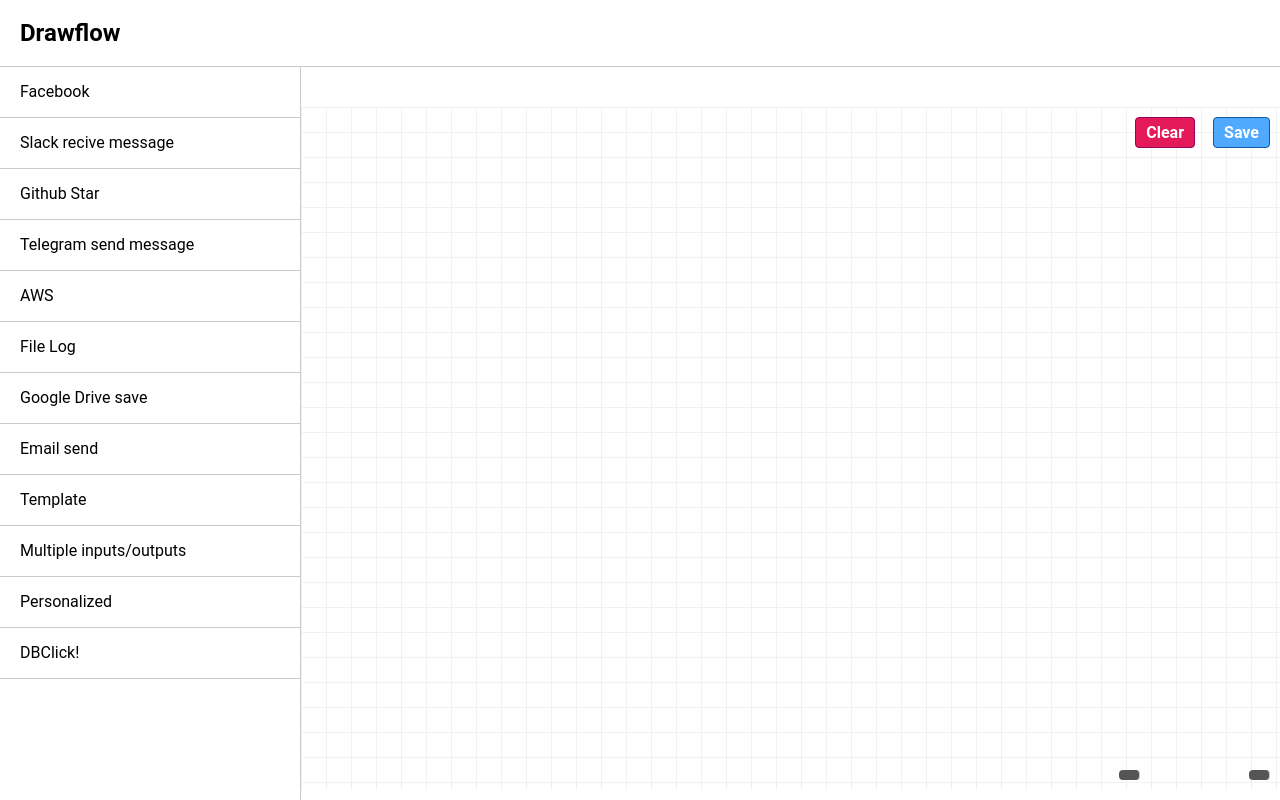
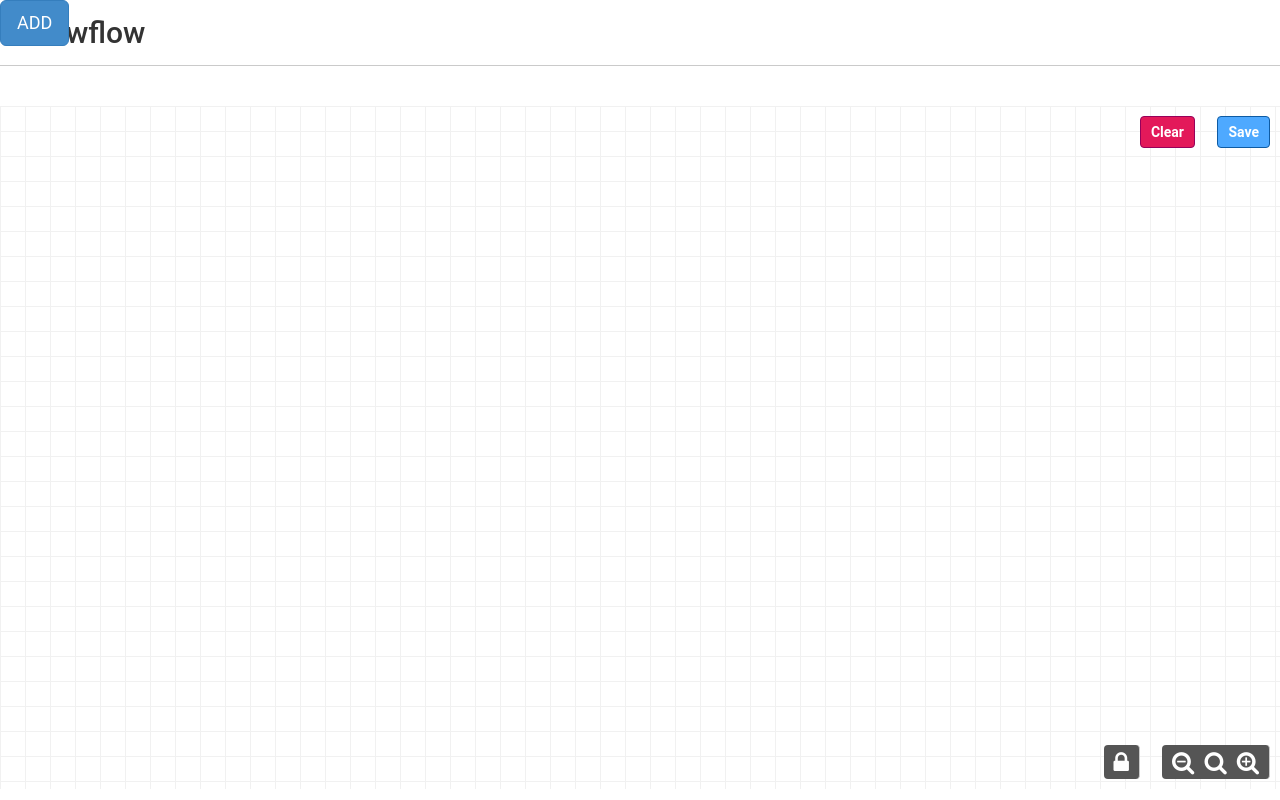
Before and after one commit to rajaomariajaona/communecter-local, a PHP site: page /parcours-editor/index.html in a window 1280 px wide. Run offline with PHP 8.4, Linux system fonts and the light colour scheme.

Commit message:
drawflow

```diff
--- a/parcours-editor/beautiful.css
+++ b/parcours-editor/beautiful.css
@@ -153,17 +153,17 @@ cursor: pointer;
   border-right: 1px solid var(--border-color);
   z-index: 5;
 }
-.bar-zoom svg {
+.bar-zoom .fa {
   cursor: pointer;
   padding-left: 10px;
 }
-.bar-zoom svg:nth-child(1) {
+.bar-zoom .fa:nth-child(1) {
   padding-left: 0px;
 }
 
 #drawflow {
   position: relative;
-  width: calc(100vw - 301px);
+  width: 100vw;
   height: calc(100% - 50px);
   top: 40px;
   background: var(--background-color);
@@ -323,31 +323,6 @@ cursor: pointer;
   fill: #4ea9ff;
 }
 
-
-/* Modal */
-.modal {
-  display: none;
-  position: fixed;
-  z-index: 7;
-  left: 0;
-  top: 0;
-  width: 100vw;
-  height: 100vh;
-  overflow: auto;
-  background-color: rgb(0,0,0);
-  background-color: rgba(0,0,0,0.7);
-
-}
-
-.modal-content {
-  position: relative;
-  background-color: #fefefe;
-  margin: 15% auto; /* 15% from the top and centered */
-  padding: 20px;
-  border: 1px solid #888;
-  width: 400px; /* Could be more or less, depending on screen size */
-}
-
 /* The Close Button */
 .modal .close {
   color: #aaa;
--- a/parcours-editor/index.html
+++ b/parcours-editor/index.html
@@ -7,31 +7,52 @@
   <title>Drawflow</title>
 </head>
 <body>
+  <link rel="stylesheet" href="../bootstrap/css/bootstrap.min.css">
+  <script src="../jquery-2.1.1.min.js"></script>
+  <script src="../bootstrap/js/bootstrap.min.js"></script>
   <script src="drawflow.min.js"></script>
   <link rel="stylesheet" type="text/css" href="drawflow.min.css" />
   <link rel="stylesheet" type="text/css" href="beautiful.css" />
-
-
+  <link rel="stylesheet" href="../font-awesome/css/font-awesome.min.css">
+  <style>
+    #add{
+      position: absolute;
+      top: 0;
+    }
+  </style>
   <header>
     <h2>Drawflow</h2>
-    <div class="github-link"><a href="https://github.com/jerosoler/Drawflow" target="_blank"><i class="fab fa-github fa-3x"></i></a></div>
+
   </header>
-  <div class="wrapper">
+  <!-- Button trigger modal -->
+  <button id="add" type="button" class="btn btn-primary btn-lg" data-toggle="modal" data-target="#myModal">
+    ADD
+  </button>
+
+<!-- Modal -->
+<div class="modal fade" id="myModal" tabindex="-1" role="dialog" aria-labelledby="myModalLabel">
+  <div class="modal-dialog" role="document">
+    <div class="modal-content">
+      <div class="modal-header">
+        <button type="button" class="close" data-dismiss="modal" aria-label="Close"><span aria-hidden="true">&times;</span></button>
+        <h4 class="modal-title" id="myModalLabel">Modal title</h4>
+      </div>
+      <div class="modal-body">
         <div class="col">
           <div class="drag-drawflow" draggable="true" ondragstart="drag(event)" data-node="facebook">
-        <i class="fab fa-facebook"></i><span> Facebook</span>
+            <i class="fa fa-facebook"></i><span> Facebook</span>
           </div>
           <div class="drag-drawflow" draggable="true" ondragstart="drag(event)" data-node="slack">
-        <i class="fab fa-slack"></i><span> Slack recive message</span>
+            <i class="fa fa-slack"></i><span> Slack recive message</span>
           </div>
           <div class="drag-drawflow" draggable="true" ondragstart="drag(event)" data-node="github">
             <i class="fab fa-github"></i><span> Github Star</span>
           </div>
           <div class="drag-drawflow" draggable="true" ondragstart="drag(event)" data-node="telegram">
-        <i class="fab fa-telegram"></i><span> Telegram send message</span>
+            <i class="fa fa-telegram"></i><span> Telegram send message</span>
           </div>
           <div class="drag-drawflow" draggable="true" ondragstart="drag(event)" data-node="aws">
-        <i class="fab fa-aws"></i><span> AWS</span>
+            <i class="fa fa-aws"></i><span> AWS</span>
           </div>
           <div class="drag-drawflow" draggable="true" ondragstart="drag(event)" data-node="log">
             <i class="fas fa-file-signature"></i><span> File Log</span>
@@ -54,9 +75,16 @@
           <div class="drag-drawflow" draggable="true" ondragstart="drag(event)" data-node="dbclick">
             <i class="fas fa-mouse"></i><span> DBClick!</span>
           </div>
-
-
         </div>
+      </div>
+      <div class="modal-footer">
+        <button type="button" class="btn btn-default" data-dismiss="modal">Close</button>
+        <button type="button" class="btn btn-primary">Import</button>
+      </div>
+    </div>
+  </div>
+</div>
+  <div class="wrapper">
     <div class="col-right">
       <div id="drawflow" ondrop="drop(event)" ondragover="allowDrop(event)">
         <div class="btn-export" onclick="console.log({ title: 'Export',
@@ -64,13 +92,13 @@
         })">Save</div>
         <div class="btn-clear" onclick="editor.clearModuleSelected()">Clear</div>
         <div class="btn-lock">
-          <i id="lock" class="fas fa-lock" onclick="editor.editor_mode='fixed'; changeMode('lock');"></i>
-          <i id="unlock" class="fas fa-lock-open" onclick="editor.editor_mode='edit'; changeMode('unlock');" style="display:none;"></i>
+          <i id="lock" class="fa fa-lock" onclick="editor.editor_mode='fixed'; changeMode('lock');"></i>
+          <i id="unlock" class="fa fa-lock-open" onclick="editor.editor_mode='edit'; changeMode('unlock');" style="display:none;"></i>
         </div>
         <div class="bar-zoom">
-          <i class="fas fa-search-minus" onclick="editor.zoom_out()"></i>
-          <i class="fas fa-search" onclick="editor.zoom_reset()"></i>
-          <i class="fas fa-search-plus" onclick="editor.zoom_in()"></i>
+          <i class="fa fa-search-minus" onclick="editor.zoom_out()"></i>
+          <i class="fa fa-search" onclick="editor.zoom_reset()"></i>
+          <i class="fa fa-search-plus" onclick="editor.zoom_in()"></i>
         </div>
       </div>
     </div>
```
Lines whose indentation alone changed are shown as unchanged.
